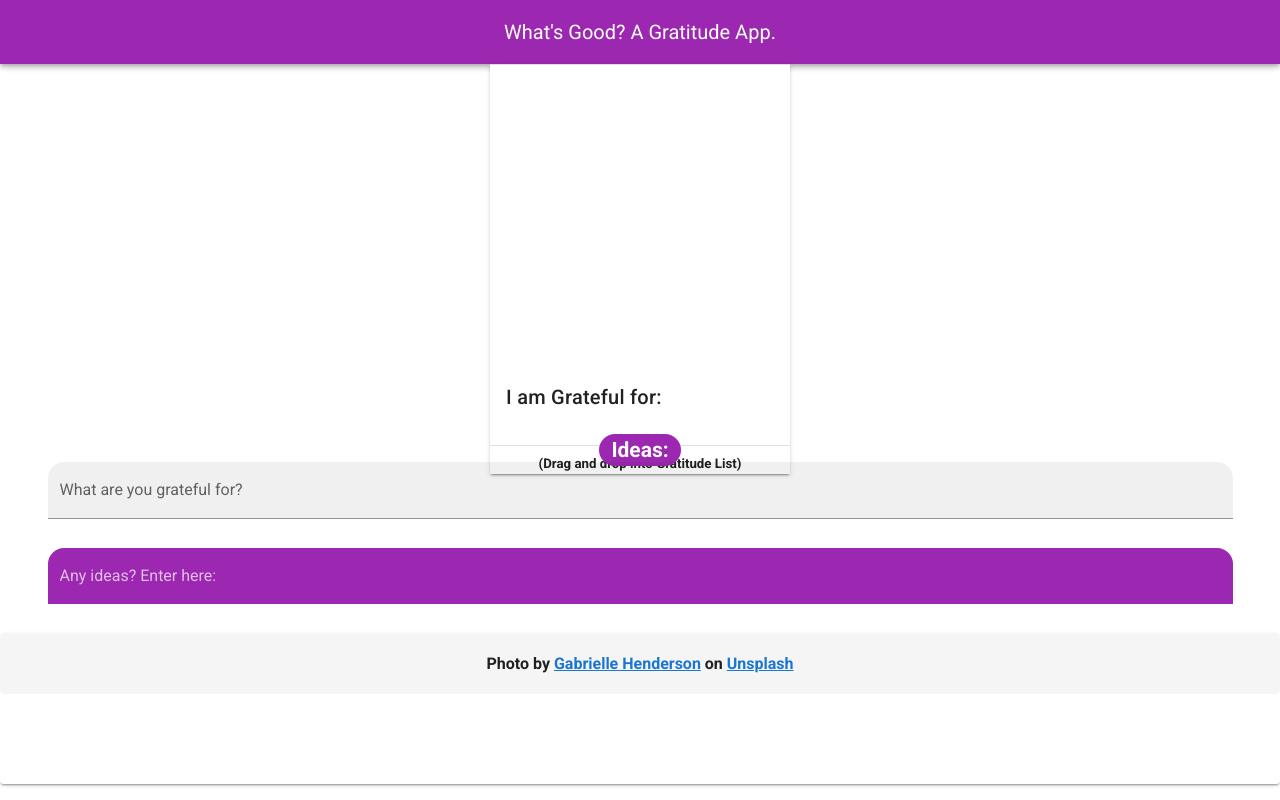
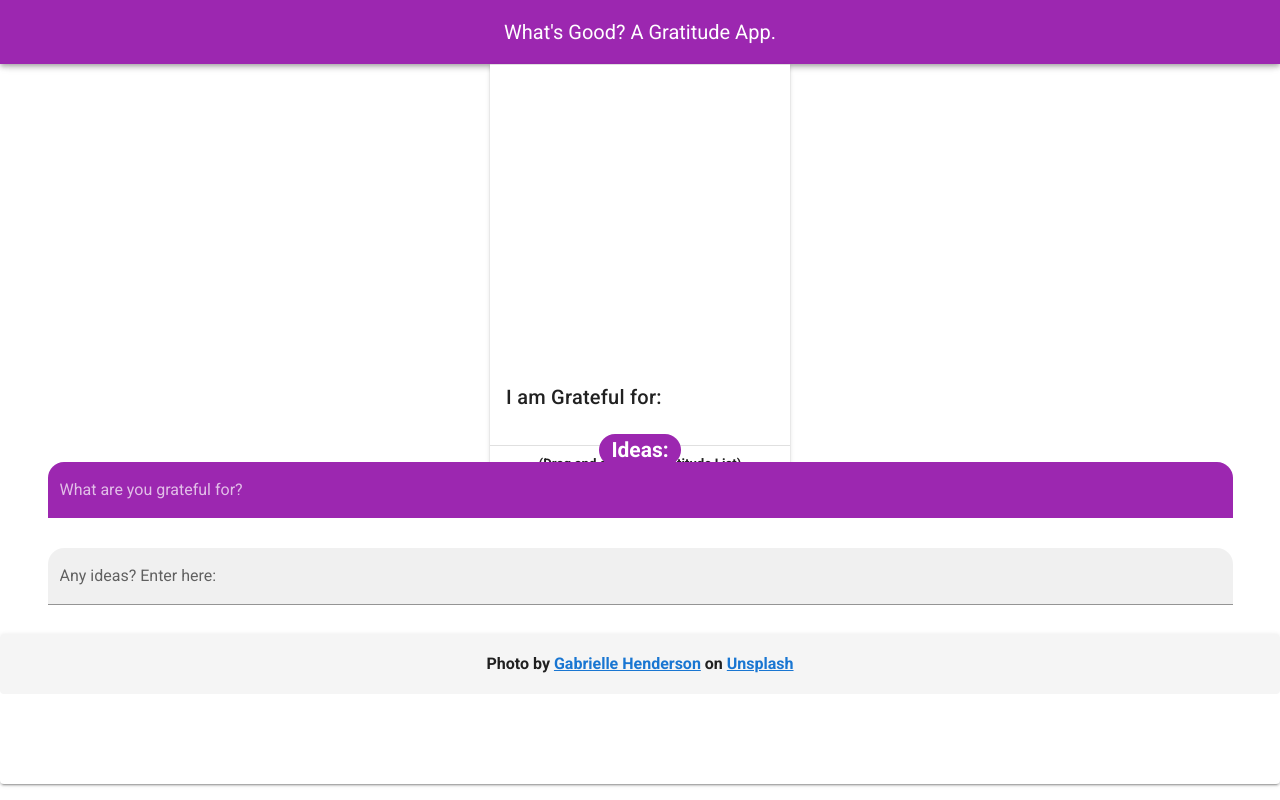
Before and after one commit to MichaelBurak/gratitude-app, a Vue app: page / in a window 1280 px wide. Built offline with nearby package versions, Linux system fonts and the light colour scheme.

Commit message:
switched styling on items and ideas form

```diff
--- a/src/components/ItemForm.vue
+++ b/src/components/ItemForm.vue
@@ -11,6 +11,8 @@
           shaped
             v-model="item.title"
             label="What are you grateful for?"
+            background-color="purple"
+            dark
             required
             filled
           ></v-text-field>
@@ -20,8 +22,7 @@
             v-model="item.title"
             label="Any ideas? Enter here:"
             required
-            background-color="purple"
-            dark
+
             filled
           ></v-text-field>
         <!-- </v-col> -->
```
